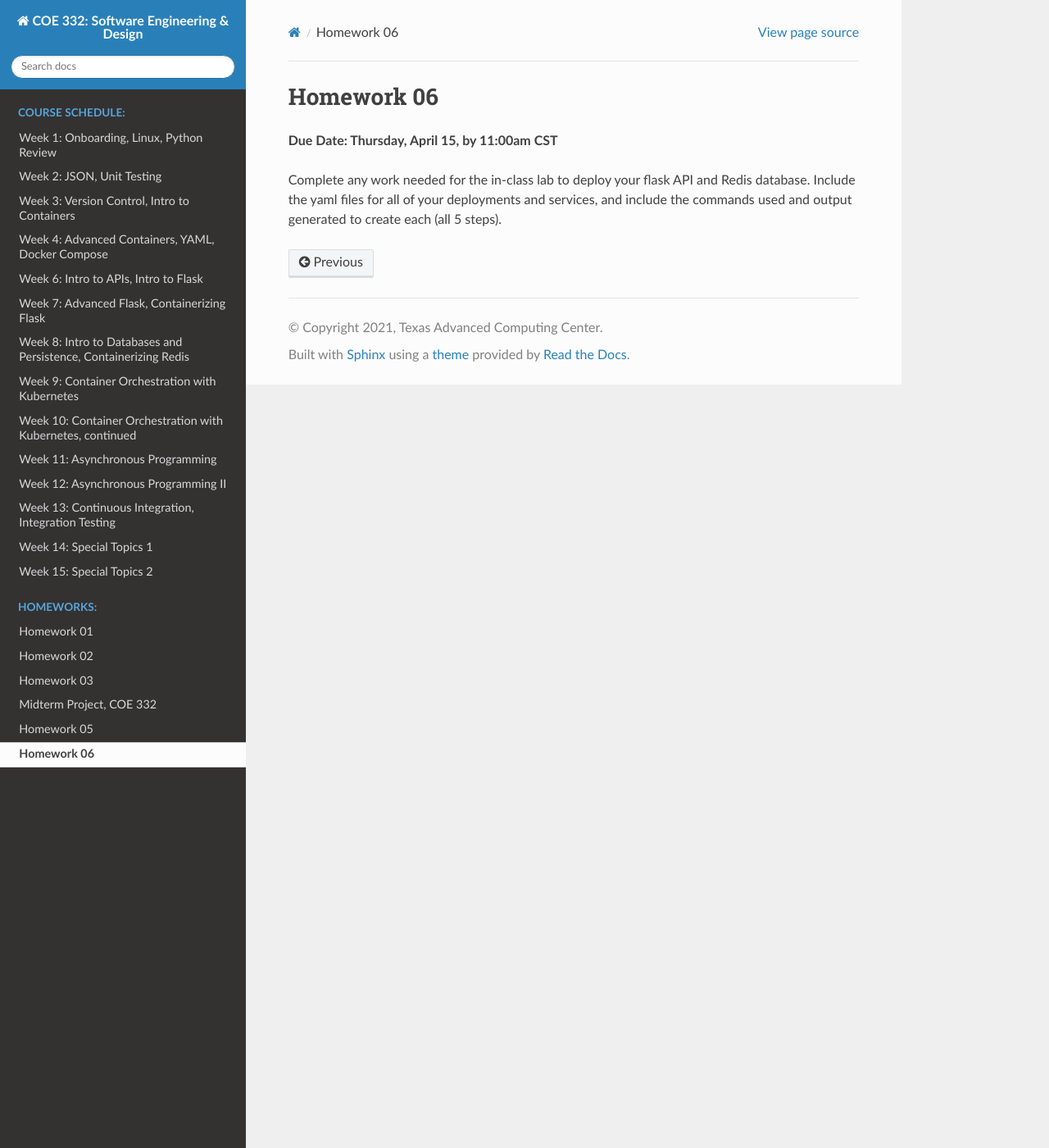
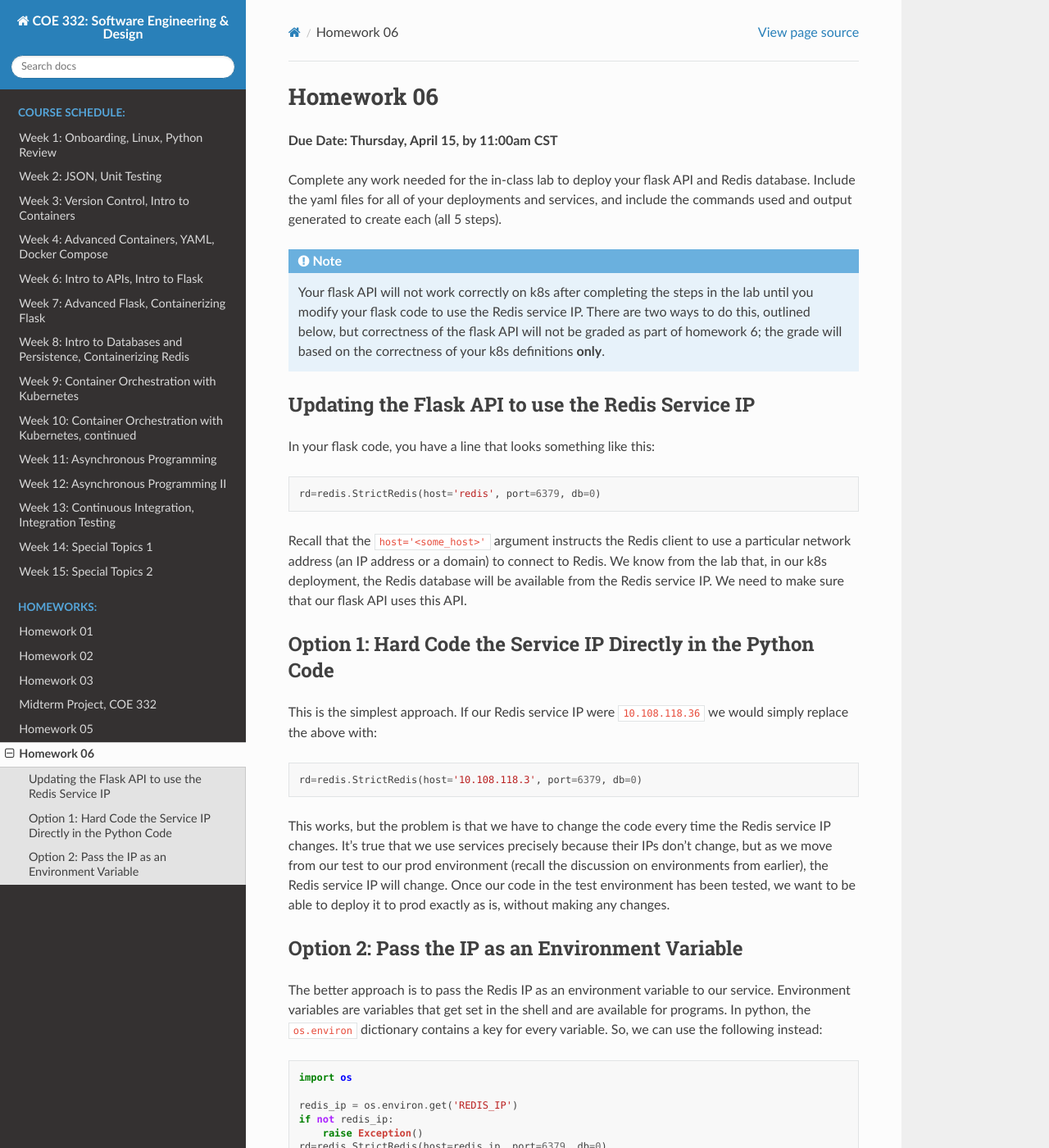
Before and after one commit to TACC/coe-332-sp21, a Sphinx documentation site: the page built from docs/homework/homework06.rst, in a window 1280 px wide and 1400 px high. Shown: the whole window at 82% size. Built offline with Sphinx 7.4.7 and the Read the Docs theme 2.0.0, drawn with Linux system fonts in a browser that asks for light colours; some of the changed text lies outside the part shown.

```diff
--- a/docs/homework/homework06.rst
+++ b/docs/homework/homework06.rst
@@ -5,3 +5,60 @@ Homework 06
 
 Complete any work needed for the in-class lab to deploy your flask API and Redis database. Include the yaml files
 for all of your deployments and services, and include the commands used and output generated to create each (all 5 steps).
+
+.. note::
+
+  Your flask API will not work correctly on k8s after completing the steps in the lab until you modify your flask
+  code to use the Redis service IP. There are two ways to do this, outlined below, but correctness of the flask API
+  will not be graded as part of homework 6; the grade will based on the correctness of your k8s definitions **only**.
+
+
+Updating the Flask API to use the Redis Service IP
+--------------------------------------------------
+
+In your flask code, you have a line that looks something like this:
+
+.. code-block:: python
+
+  rd=redis.StrictRedis(host='redis', port=6379, db=0)
+
+Recall that the ``host='<some_host>'`` argument instructs the Redis client to use a particular network address
+(an IP address or a domain) to connect to Redis. We know from the lab that, in our k8s deployment, the Redis database
+will be available from the Redis service IP. We need to make sure that our flask API uses this API.
+
+Option 1: Hard Code the Service IP Directly in the Python Code
+---------------------------------------------------------------
+
+This is the simplest approach. If our Redis service IP were ``10.108.118.36`` we would simply replace the above with:
+
+.. code-block:: python
+
+  rd=redis.StrictRedis(host='10.108.118.3', port=6379, db=0)
+
+This works, but the problem is that we have to change the code every time the Redis service IP changes. It's true that
+we use services precisely because their IPs don't change, but as we move from our test to our prod environment (recall
+the discussion on environments from earlier), the Redis service IP will change. Once our code in the test environment
+has been tested, we want to be able to deploy it to prod exactly as is, without making any changes.
+
+
+Option 2: Pass the IP as an Environment Variable
+-------------------------------------------------
+
+The better approach is to pass the Redis IP as an environment variable to our service. Environment variables are
+variables that get set in the shell and are available for programs. In python, the ``os.environ`` dictionary
+contains a key for every variable. So, we can use the following instead:
+
+.. code-block:: python
+
+  import os
+
+  redis_ip = os.environ.get('REDIS_IP')
+  if not redis_ip:
+      raise Exception()
+  rd=redis.StrictRedis(host=redis_ip, port=6379, db=0)
+
+This way, if we set an environment variable called ``REDIS_IP`` to our Redis service IP before starting our API, the
+flask code will automatically pick it up and use it.
+
+In homework 5, you saw how to set environment variables in a k8s pod. We'll revisit this idea when discussing
+continuous integration.
```
Also changed, not shown: docs/week11/messaging.rst (+11 -11 lines).
